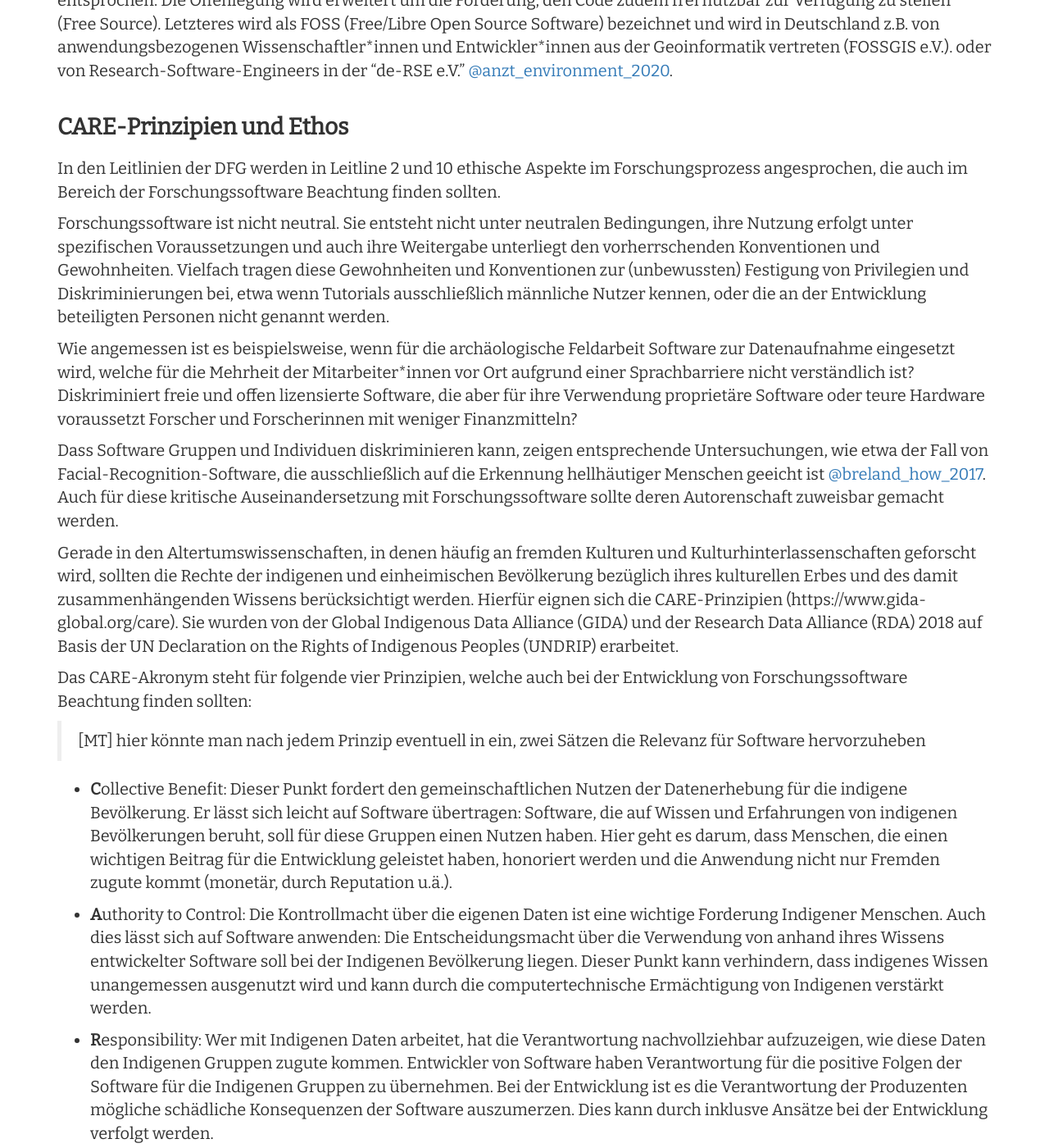
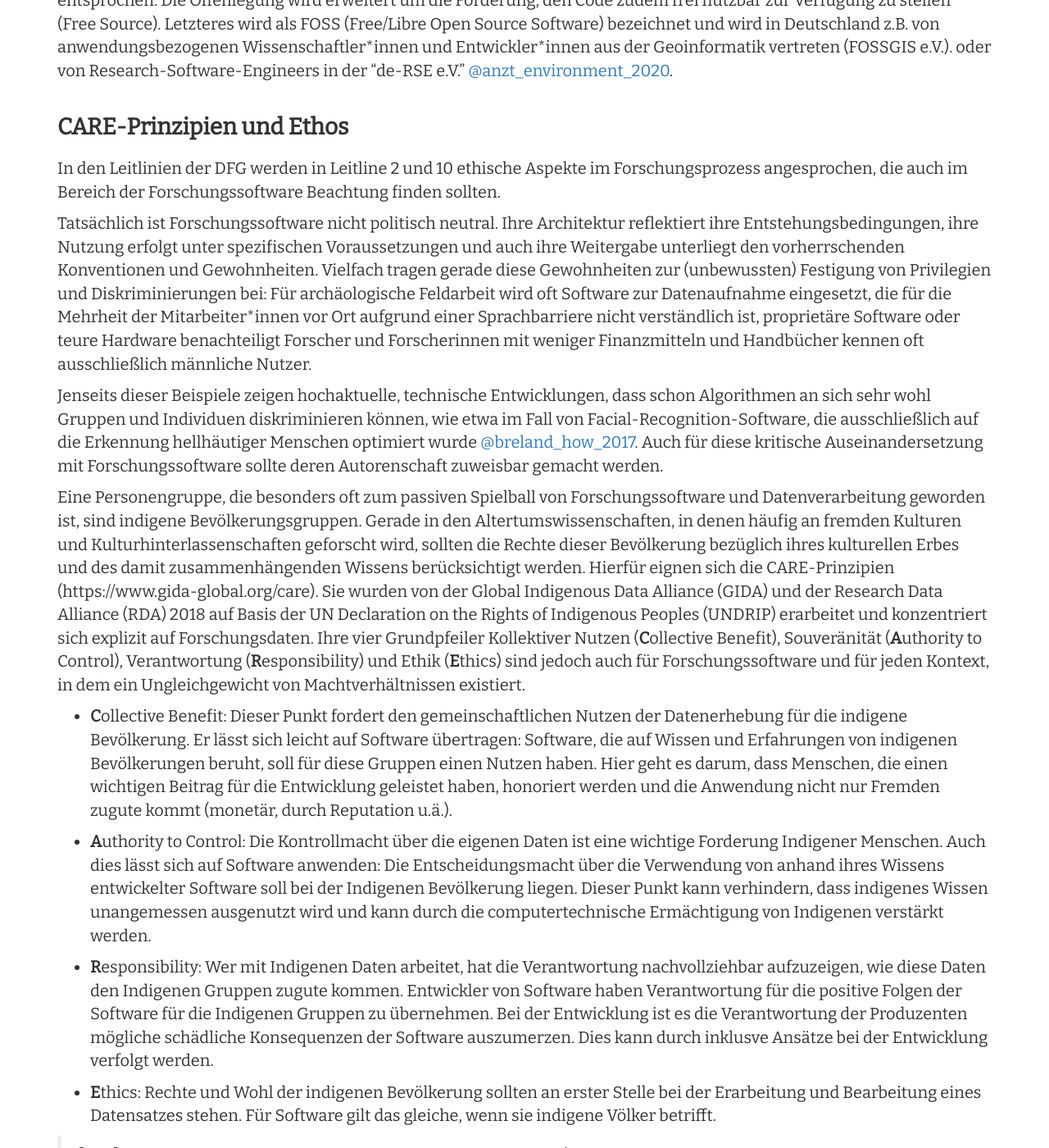
Before and after one commit to Research-Squirrel-Engineers/Impuls_SoftwareRezensionen_DGUF, a Jekyll site: the page built from Draft.md, in a window 1280 px wide and 1400 px high, scrolled down 5690 px. Shown: the whole window at 82% size. Built offline with Jekyll 4.4.1, drawn with Linux system fonts in a browser that asks for light colours; nearby versions of some CDN libraries.

Commit message:
sprachliche Überbeitung der Einleitung zu den CARE Prinzipien

```diff
--- a/Draft.md
+++ b/Draft.md
@@ -116,17 +116,11 @@ Mit der Forderung nach der Offenlegung des Quellcodes (Open Source), wird auch d
 
 In den Leitlinien der DFG werden in Leitline 2 und 10 ethische Aspekte im Forschungsprozess angesprochen, die auch im Bereich der Forschungssoftware Beachtung finden sollten.
 
-Forschungssoftware ist nicht neutral. Sie entsteht nicht unter neutralen Bedingungen, ihre Nutzung erfolgt unter spezifischen Voraussetzungen und auch ihre Weitergabe unterliegt den vorherrschenden Konventionen und Gewohnheiten. Vielfach tragen diese Gewohnheiten und Konventionen zur (unbewussten) Festigung von Privilegien und Diskriminierungen bei, etwa wenn Tutorials ausschließlich männliche Nutzer kennen, oder die an der Entwicklung beteiligten Personen nicht genannt werden.
+Tatsächlich ist Forschungssoftware nicht politisch neutral. Ihre Architektur reflektiert ihre Entstehungsbedingungen, ihre Nutzung erfolgt unter spezifischen Voraussetzungen und auch ihre Weitergabe unterliegt den vorherrschenden Konventionen und Gewohnheiten. Vielfach tragen gerade diese Gewohnheiten zur (unbewussten) Festigung von Privilegien und Diskriminierungen bei: Für archäologische Feldarbeit wird oft Software zur Datenaufnahme eingesetzt, die für die Mehrheit der Mitarbeiter\*innen vor Ort aufgrund einer Sprachbarriere nicht verständlich ist, proprietäre Software oder teure Hardware benachteiligt Forscher und Forscherinnen mit weniger Finanzmitteln und Handbücher kennen oft ausschließlich männliche Nutzer.
 
-Wie angemessen ist es beispielsweise, wenn für die archäologische Feldarbeit Software zur Datenaufnahme eingesetzt wird, welche für die Mehrheit der Mitarbeiter\*innen vor Ort aufgrund einer Sprachbarriere nicht verständlich ist? Diskriminiert freie und offen lizensierte Software, die aber für ihre Verwendung proprietäre Software oder teure Hardware voraussetzt Forscher und Forscherinnen mit weniger Finanzmitteln?
+Jenseits dieser Beispiele zeigen hochaktuelle, technische Entwicklungen, dass schon Algorithmen an sich sehr wohl Gruppen und Individuen diskriminieren können, wie etwa im Fall von Facial-Recognition-Software, die ausschließlich auf die Erkennung hellhäutiger Menschen optimiert wurde [@breland_how_2017](#breland_how_2017). <!-- CS: Ich würde den folgenden Satz in eine Fußnote packen: "Dieses Beispiel zeigt auch, ..."--> Auch für diese kritische Auseinandersetzung mit Forschungssoftware sollte deren Autorenschaft zuweisbar gemacht werden.
 
-Dass Software Gruppen und Individuen diskriminieren kann, zeigen entsprechende Untersuchungen, wie etwa der Fall von Facial-Recognition-Software, die ausschließlich auf die Erkennung hellhäutiger Menschen geeicht ist [@breland_how_2017](#breland_how_2017). Auch für diese kritische Auseinandersetzung mit Forschungssoftware sollte deren Autorenschaft zuweisbar gemacht werden.
-
-Gerade in den Altertumswissenschaften, in denen häufig an fremden Kulturen und Kulturhinterlassenschaften geforscht wird, sollten die Rechte der indigenen und einheimischen Bevölkerung bezüglich ihres kulturellen Erbes und des damit zusammenhängenden Wissens berücksichtigt werden. Hierfür eignen sich die CARE-Prinzipien (https://www.gida-global.org/care). Sie wurden von der Global Indigenous Data Alliance (GIDA) und der Research Data Alliance (RDA) 2018 auf Basis der UN Declaration on the Rights of Indigenous Peoples (UNDRIP) erarbeitet.
-
-Das CARE-Akronym steht für folgende vier Prinzipien, welche auch bei der Entwicklung von Forschungssoftware Beachtung finden sollten:
-
-> [MT] hier könnte man nach jedem Prinzip eventuell in ein, zwei Sätzen die Relevanz für Software hervorzuheben
+Eine Personengruppe, die besonders oft zum passiven Spielball von Forschungssoftware und Datenverarbeitung geworden ist, sind indigene Bevölkerungsgruppen. Gerade in den Altertumswissenschaften, in denen häufig an fremden Kulturen und Kulturhinterlassenschaften geforscht wird, sollten die Rechte dieser Bevölkerung bezüglich ihres kulturellen Erbes und des damit zusammenhängenden Wissens berücksichtigt werden. Hierfür eignen sich die CARE-Prinzipien (https://www.gida-global.org/care). Sie wurden von der Global Indigenous Data Alliance (GIDA) und der Research Data Alliance (RDA) 2018 auf Basis der UN Declaration on the Rights of Indigenous Peoples (UNDRIP) erarbeitet und konzentriert sich explizit auf Forschungsdaten. Ihre vier Grundpfeiler Kollektiver Nutzen (**C**ollective Benefit), Souveränität (**A**uthority to Control), Verantwortung (**R**esponsibility) und Ethik (**E**thics) sind jedoch auch für Forschungssoftware und für jeden Kontext, in dem ein Ungleichgewicht von Machtverhältnissen existiert.
 
 - **C**ollective Benefit: Dieser Punkt fordert den gemeinschaftlichen Nutzen der Datenerhebung für die indigene Bevölkerung. Er lässt sich leicht auf Software übertragen: Software, die auf Wissen und Erfahrungen von indigenen Bevölkerungen beruht, soll für diese Gruppen einen Nutzen haben. Hier geht es darum, dass Menschen, die einen wichtigen Beitrag für die Entwicklung geleistet haben, honoriert werden und die Anwendung nicht nur Fremden zugute kommt (monetär, durch Reputation u.ä.).
 
```
